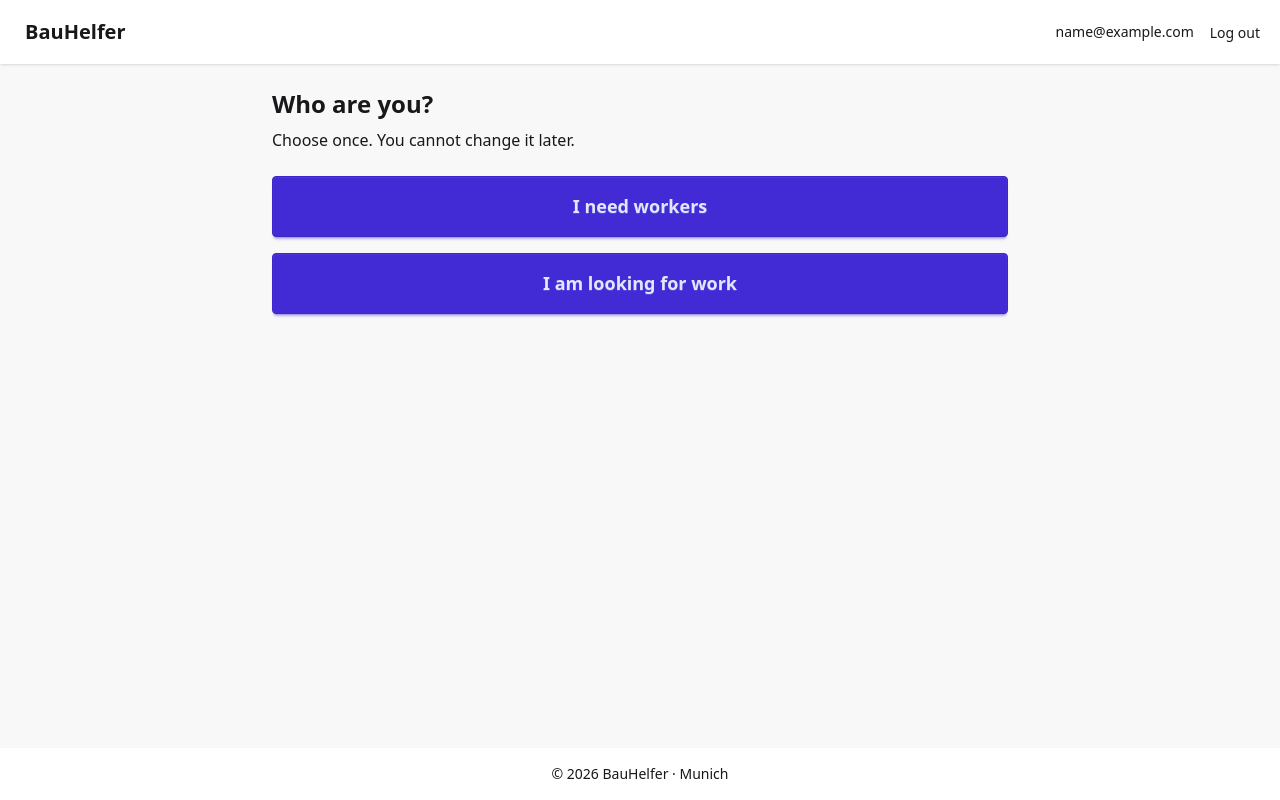
After one commit to AndrewKchn/BauHelfer, a Django app: page /accounts/onboarding/ in a window 1280 px wide. The commit adds this page. Run offline with Django 5.2, Linux system fonts and the light colour scheme; the visitor is signed in with stand-in values (Sample User, id 1); style sheets or scripts are compiled from the project's sources.

Commit message:
Add role selection and onboarding
Co-Authored-By: Claude Opus 5.5 <noreply@anthropic.com>

```diff
--- a/accounts/forms.py
+++ b/accounts/forms.py
@@ -1,5 +1,6 @@
-"""Forms for signing up, logging in and for the user admin pages."""
+"""Forms for signing up, logging in, choosing a role and for the user admin pages."""
 
+from django import forms
 from django.contrib.auth.forms import (
     AdminUserCreationForm,
     AuthenticationForm,
@@ -54,3 +55,20 @@ class LoginForm(AuthenticationForm):
             **self.error_messages,
             "invalid_login": _("Wrong email or password."),
         }
+
+
+class RoleForm(forms.ModelForm):
+    """Onboarding: the user picks "employer" or "worker" (#10).
+
+    Only the role field is listed, so other fields sent with the form (like is_staff)
+    are ignored. Django checks the value against User.Role, so "admin" is rejected.
+    """
+
+    class Meta:
+        model = User
+        fields = ("role",)
+
+    def __init__(self, *args, **kwargs):
+        """Make the role required: the model allows an empty role only for admins."""
+        super().__init__(*args, **kwargs)
+        self.fields["role"].required = True
--- /dev/null
+++ b/accounts/middleware.py
@@ -0,0 +1,35 @@
+"""Onboarding middleware: a user without a role must choose one before anything else (#10)."""
+
+from django.shortcuts import redirect
+from django.urls import reverse
+
+
+class OnboardingMiddleware:
+    """Send logged-in users without a role to the role choice, from every page.
+
+    Deny by default: pages added later are covered without extra code (spec decision D1).
+    Guests, admins (staff have no role) and users with a role pass through unchanged.
+    """
+
+    def __init__(self, get_response):
+        """Called once at server start; get_response is the rest of the chain and the view."""
+        self.get_response = get_response
+
+    def __call__(self, request):
+        """Called for every request: redirect, or pass the request on."""
+        user = request.user
+        if (
+            user.is_authenticated
+            and not user.is_staff
+            and not user.role
+            and not self.is_allowed(request.path)
+        ):
+            return redirect("role_select")
+        return self.get_response(request)
+
+    @staticmethod
+    def is_allowed(path):
+        """Pages open without a role: the role choice itself, logout and the admin."""
+        # Without role_select here the role page would redirect to itself forever.
+        open_pages = (reverse("role_select"), reverse("logout"))
+        return path in open_pages or path.startswith(reverse("admin:index"))
--- a/accounts/models.py
+++ b/accounts/models.py
@@ -2,6 +2,7 @@
 
 from django.contrib.auth.models import AbstractUser, BaseUserManager
 from django.db import models
+from django.urls import reverse
 from django.utils.translation import gettext_lazy as _
 
 
@@ -88,3 +89,11 @@ class User(AbstractUser):
 
     def __str__(self):
         return self.email
+
+    def get_profile_url(self):
+        """The profile form for this user's role; the role choice while there is no role."""
+        url_names = {
+            self.Role.WORKER: "worker_profile_edit",
+            self.Role.EMPLOYER: "employer_profile_edit",
+        }
+        return reverse(url_names.get(self.role, "role_select"))
--- a/accounts/urls.py
+++ b/accounts/urls.py
@@ -20,6 +20,18 @@ urlpatterns = [
         name="login",
     ),
     path("logout/", auth_views.LogoutView.as_view(), name="logout"),  # POST only
+    path("onboarding/", views.RoleSelectView.as_view(), name="role_select"),
+    # Placeholders: #11 and #12 put the real profile forms under these names.
+    path(
+        "profile/worker/",
+        views.ProfilePlaceholderView.as_view(),
+        name="worker_profile_edit",
+    ),
+    path(
+        "profile/employer/",
+        views.ProfilePlaceholderView.as_view(),
+        name="employer_profile_edit",
+    ),
     # Password reset in four steps: ask for the email -> "email sent" -> new password -> done.
     path(
         "password-reset/",
--- a/accounts/views.py
+++ b/accounts/views.py
@@ -2,12 +2,13 @@
 
 from django.contrib import messages
 from django.contrib.auth import login
+from django.contrib.auth.mixins import LoginRequiredMixin
 from django.shortcuts import redirect
 from django.urls import reverse_lazy
 from django.utils.translation import gettext_lazy as _
-from django.views.generic import CreateView
+from django.views.generic import CreateView, TemplateView, UpdateView
 
-from .forms import SignupForm
+from .forms import RoleForm, SignupForm
 
 
 class RegisterView(CreateView):
@@ -15,12 +16,12 @@ class RegisterView(CreateView):
 
     form_class = SignupForm
     template_name = "registration/register.html"
-    success_url = reverse_lazy("home")  # becomes the onboarding page in #10
+    success_url = reverse_lazy("role_select")  # onboarding: choose a role first (#10)
 
     def dispatch(self, request, *args, **kwargs):
         """A logged-in user has an account already: send them to the home page."""
         if request.user.is_authenticated:
-            return redirect(self.success_url)
+            return redirect("home")
         return super().dispatch(request, *args, **kwargs)
 
     def form_valid(self, form):
@@ -31,3 +32,33 @@ class RegisterView(CreateView):
             self.request, _("Welcome to BauHelfer! Your account is ready.")
         )
         return response
+
+
+class RoleSelectView(LoginRequiredMixin, UpdateView):
+    """Onboarding: choose "I need workers" or "I am looking for work", once (#10).
+
+    OnboardingMiddleware sends every user without a role here.
+    """
+
+    form_class = RoleForm
+    template_name = "accounts/role_select.html"
+
+    def dispatch(self, request, *args, **kwargs):
+        """The role is chosen once: with a role, GET and POST both go to the profile."""
+        if request.user.is_authenticated and request.user.role:
+            return redirect(request.user.get_profile_url())
+        return super().dispatch(request, *args, **kwargs)
+
+    def get_object(self, queryset=None):
+        """The form always edits the logged-in user, never a user from the URL."""
+        return self.request.user
+
+    def get_success_url(self):
+        """After choosing, go on to the profile form of the new role."""
+        return self.object.get_profile_url()
+
+
+class ProfilePlaceholderView(LoginRequiredMixin, TemplateView):
+    """Stands in for the profile forms until #11 (worker) and #12 (employer) replace it."""
+
+    template_name = "accounts/profile_placeholder.html"
--- a/config/settings/base.py
+++ b/config/settings/base.py
@@ -38,6 +38,8 @@ MIDDLEWARE = [
     "django.middleware.csrf.CsrfViewMiddleware",
     "django.contrib.auth.middleware.AuthenticationMiddleware",
     "django.contrib.messages.middleware.MessageMiddleware",
+    # Needs request.user, so it comes after AuthenticationMiddleware.
+    "accounts.middleware.OnboardingMiddleware",
     "django.middleware.clickjacking.XFrameOptionsMiddleware",
 ]
 
--- /dev/null
+++ b/templates/_nav_links.html
@@ -0,0 +1,12 @@
+{% load i18n %}
+{% comment %}
+  Menu items for a logged-in user, as <li>. base.html puts them in the phone menu and in the
+  desktop row, so each link is written once. Only pages that exist; #16, #18 and #20 add
+  their own links (spec decision D4).
+{% endcomment %}
+{% if user.role == "worker" %}
+  <li><a href="{{ user.get_profile_url }}">{% translate "My profile" %}</a></li>
+{% elif user.role == "employer" %}
+  <li><a href="{{ user.get_profile_url }}">{% translate "My company" %}</a></li>
+{% endif %}
+<li><button type="submit" form="logout-form">{% translate "Log out" %}</button></li>
--- /dev/null
+++ b/templates/accounts/role_select.html
@@ -0,0 +1,26 @@
+{% extends "base.html" %}
+{% load i18n %}
+
+{% block title %}{% translate "Who are you?" %} · BauHelfer{% endblock %}
+
+{% block content %}
+  <h1 class="text-2xl font-bold">{% translate "Who are you?" %}</h1>
+  <p class="mt-2">{% translate "Choose once. You cannot change it later." %}</p>
+
+  {% if form.role.errors %}
+    <div role="alert" class="alert alert-error mt-4">
+      {% for error in form.role.errors %}<span>{{ error }}</span>{% endfor %}
+    </div>
+  {% endif %}
+
+  {# Each button sends its own value of "role": one tap chooses (spec decision D5). #}
+  <form method="post" class="mt-6 flex flex-col gap-4">
+    {% csrf_token %}
+    <button type="submit" name="role" value="employer" class="btn btn-primary btn-lg h-auto py-4">
+      {% translate "I need workers" %}
+    </button>
+    <button type="submit" name="role" value="worker" class="btn btn-primary btn-lg h-auto py-4">
+      {% translate "I am looking for work" %}
+    </button>
+  </form>
+{% endblock %}
--- a/templates/base.html
+++ b/templates/base.html
@@ -14,17 +14,31 @@
     <div class="flex-1">
       <a href="{% url 'home' %}" class="btn btn-ghost text-xl">BauHelfer</a>
     </div>
-    {# Filled later: menu by role (#10, also show the user on phones), language switcher (M5). #}
+    {# Language switcher comes in M5. #}
     <nav class="flex-none" aria-label="{% translate 'Main navigation' %}">
       {% block nav %}
         {% if user.is_authenticated %}
-          <div class="flex items-center gap-2">
-            <span class="hidden text-sm sm:inline">{{ user.email }}</span>
-            {# Logout must be a POST form: a plain link could be triggered by another site. #}
-            <form method="post" action="{% url 'logout' %}">
-              {% csrf_token %}
-              <button type="submit" class="btn btn-ghost btn-sm">{% translate "Log out" %}</button>
-            </form>
+          {# Logout must be a POST form: a plain link could be triggered by another site. #}
+          {# The "Log out" buttons in _nav_links.html submit it through form="logout-form". #}
+          <form id="logout-form" method="post" action="{% url 'logout' %}" class="hidden">
+            {% csrf_token %}
+          </form>
+          <div class="flex items-center gap-1">
+            {# Shown on phones too, shortened if it does not fit. #}
+            <span class="max-w-36 truncate text-sm sm:max-w-none">{{ user.email }}</span>
+            {# Phones: the links fold into a menu button, so the header fits in 360px. #}
+            <details class="dropdown dropdown-end sm:hidden">
+              <summary class="btn btn-ghost btn-sm" aria-label="{% translate 'Menu' %}">
+                <span aria-hidden="true" class="text-xl">☰</span>
+              </summary>
+              <ul class="menu dropdown-content z-10 mt-2 w-48 rounded-box bg-base-100 p-2 shadow">
+                {% include "_nav_links.html" %}
+              </ul>
+            </details>
+            {# From sm (640px) up: the same links in one row. #}
+            <ul class="menu menu-horizontal hidden p-0 sm:flex">
+              {% include "_nav_links.html" %}
+            </ul>
           </div>
         {% else %}
           <div class="flex items-center gap-2">
```
Also changed, not shown: accounts/tests/test_views.py (+7 -5 lines), templates/accounts/profile_placeholder.html (added, +10 -0 lines).
